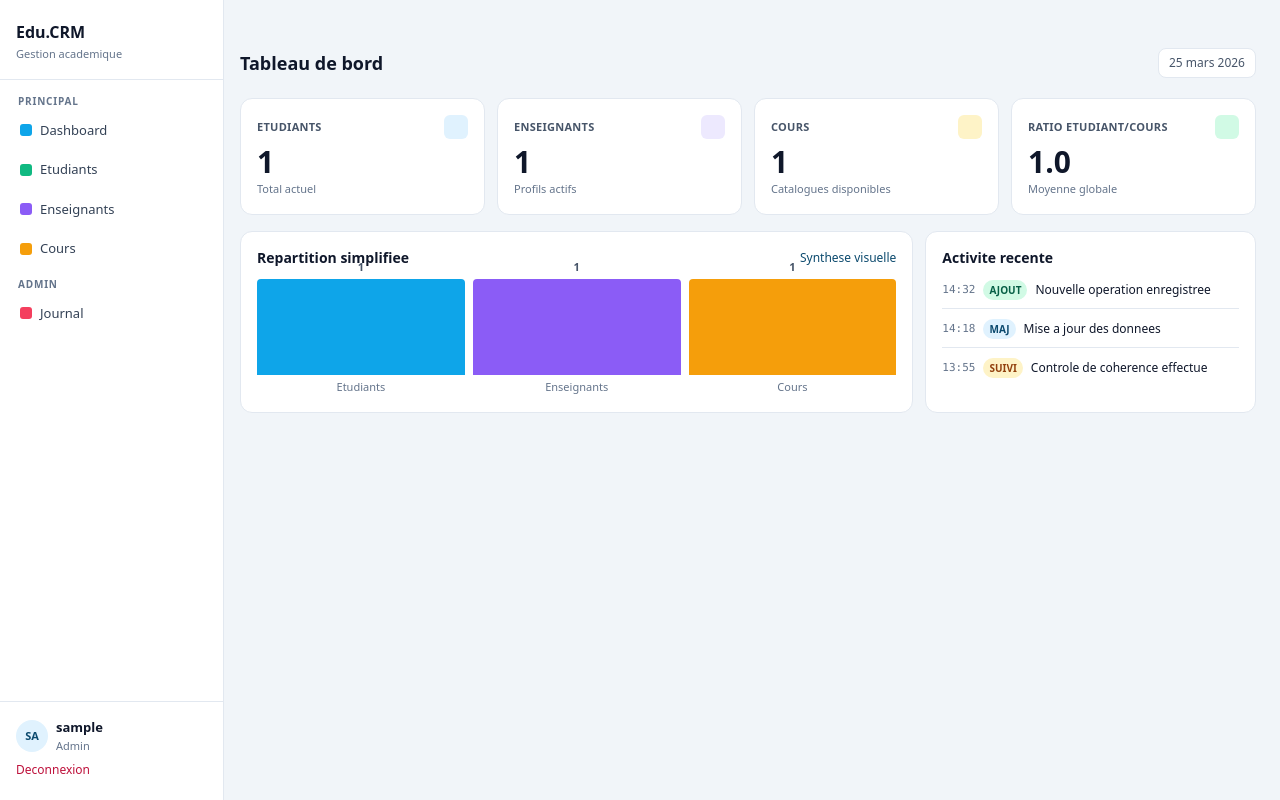
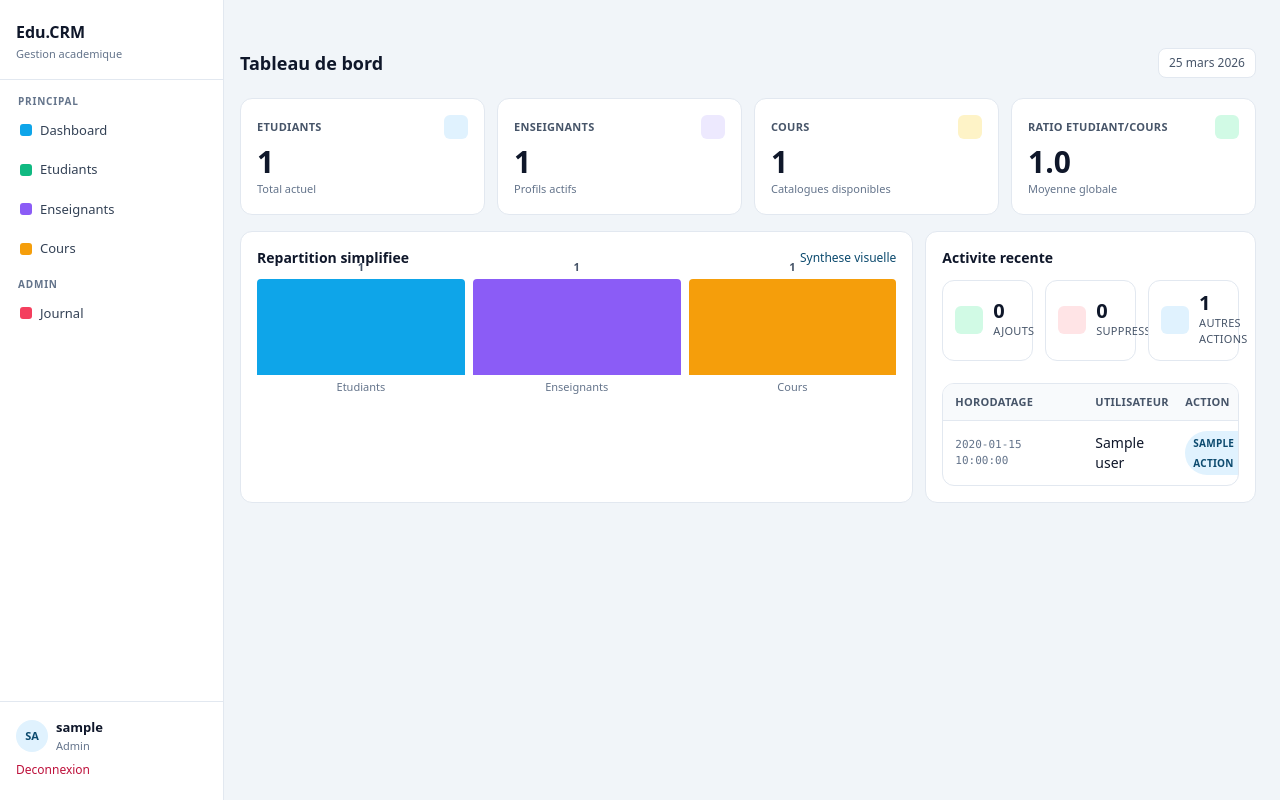
Before and after one commit to Youkyl/-Edu_CRM, a Flask app: template templates/dashboard/index.html in a window 1280 px wide. Run offline with Flask 3, Linux system fonts and the light colour scheme; the visitor is signed in with stand-in values (Sample User, id 1); the template is opened without the code that fills it: most values are stand-ins (such as "Sample title", 1, 10 or a date in 2020); parts of the project's set-up code (start-up, migrations or seed data) failed here and were passed over; some libraries are stand-ins or nearby versions.

Commit message:
Last Modif

```diff
--- a/templates/dashboard/index.html
+++ b/templates/dashboard/index.html
@@ -108,7 +108,82 @@
 			{% if role == 'admin' %}<a class="text-xs text-sky-900" href="{{ url_for('logs.index') }}">Voir le journal</a>{% endif %}
 		</div>
 		<div class="grid gap-2.5">
-			<div class="grid grid-cols-[auto_auto_1fr] gap-2 items-center pb-2 border-b border-slate-200 text-xs">
+
+			{% set ns = namespace(add=0, delete=0, other=0) %}
+{% for log in logs %}
+  {% if 'ADD' in log.action %}
+    {% set ns.add = ns.add + 1 %}
+  {% elif 'DELETE' in log.action %}
+    {% set ns.delete = ns.delete + 1 %}
+  {% else %}
+    {% set ns.other = ns.other + 1 %}
+  {% endif %}
+{% endfor %}
+
+{% if logs %}
+<div class="grid grid-cols-1 md:grid-cols-3 gap-3 mb-3">
+  <div class="bg-white border border-slate-200 rounded-xl p-3 flex items-center gap-2.5">
+    <div class="w-7 h-7 rounded-md bg-emerald-100 shrink-0"></div>
+    <div>
+      <div class="text-xl font-semibold leading-none text-slate-900">{{ ns.add }}</div>
+      <div class="mt-0.5 text-[11px] uppercase tracking-wide text-slate-600">Ajouts</div>
+    </div>
+  </div>
+  <div class="bg-white border border-slate-200 rounded-xl p-3 flex items-center gap-2.5">
+    <div class="w-7 h-7 rounded-md bg-rose-100 shrink-0"></div>
+    <div>
+      <div class="text-xl font-semibold leading-none text-slate-900">{{ ns.delete }}</div>
+      <div class="mt-0.5 text-[11px] uppercase tracking-wide text-slate-600">Suppressions</div>
+    </div>
+  </div>
+  <div class="bg-white border border-slate-200 rounded-xl p-3 flex items-center gap-2.5">
+    <div class="w-7 h-7 rounded-md bg-sky-100 shrink-0"></div>
+    <div>
+      <div class="text-xl font-semibold leading-none text-slate-900">{{ ns.other }}</div>
+      <div class="mt-0.5 text-[11px] uppercase tracking-wide text-slate-600">Autres actions</div>
+    </div>
+  </div>
+</div>
+
+<div class="bg-white border border-slate-200 rounded-xl overflow-hidden">
+  <table class="w-full border-collapse table-fixed">
+    <thead>
+      <tr>
+        <th class="w-[140px] px-3 py-2.5 text-left text-[11px] uppercase tracking-wide text-slate-600 bg-slate-50 border-b border-slate-200">Horodatage</th>
+        <th class="w-[90px] px-3 py-2.5 text-left text-[11px] uppercase tracking-wide text-slate-600 bg-slate-50 border-b border-slate-200">Utilisateur</th>
+        <th class="w-[120px] px-3 py-2.5 text-left text-[11px] uppercase tracking-wide text-slate-600 bg-slate-50 border-b border-slate-200">Action</th>
+        <th class="px-3 py-2.5 text-left text-[11px] uppercase tracking-wide text-slate-600 bg-slate-50 border-b border-slate-200">Cible</th>
+      </tr>
+    </thead>
+    <tbody>
+      {% for log in logs %}
+      <tr class="border-b last:border-b-0 border-slate-200">
+        <td class="px-3 py-2.5 text-[11px] text-slate-500 font-mono">{{ log.timestamp }}</td>
+        <td class="px-3 py-2.5 text-sm text-slate-900">{{ log.user }}</td>
+        <td class="px-3 py-2.5 text-sm text-slate-900">
+          {% if "ADD" in log.action %}
+            <span class="inline-block rounded-full text-[10px] font-semibold px-2 py-0.5 uppercase tracking-wide bg-emerald-100 text-emerald-800">{{ log.action }}</span>
+          {% elif "DELETE" in log.action %}
+            <span class="inline-block rounded-full text-[10px] font-semibold px-2 py-0.5 uppercase tracking-wide bg-rose-100 text-rose-800">{{ log.action }}</span>
+          {% elif "UPDATE" in log.action %}
+            <span class="inline-block rounded-full text-[10px] font-semibold px-2 py-0.5 uppercase tracking-wide bg-amber-100 text-amber-800">{{ log.action }}</span>
+          {% else %}
+            <span class="inline-block rounded-full text-[10px] font-semibold px-2 py-0.5 uppercase tracking-wide bg-sky-100 text-sky-900">{{ log.action }}</span>
+          {% endif %}
+        </td>
+        <td class="px-3 py-2.5 text-sm text-slate-900">{{ log.target }}</td>
+      </tr>
+      {% endfor %}
+    </tbody>
+  </table>
+</div>
+{% else %}
+<div class="text-center bg-white border border-slate-200 rounded-xl p-7">
+  <div class="text-base font-semibold text-slate-900">Aucune activite enregistree</div>
+  <div class="mt-1 text-sm text-slate-500">Les actions effectuees apparaitront ici.</div>
+</div>
+{% endif %}
+			<!-- <div class="grid grid-cols-[auto_auto_1fr] gap-2 items-center pb-2 border-b border-slate-200 text-xs">
 				<span class="text-[11px] text-slate-500 font-mono">14:32</span>
 				<span class="text-[10px] font-semibold px-1.5 py-0.5 rounded-full bg-emerald-100 text-emerald-800">AJOUT</span>
 				<span class="text-slate-900">Nouvelle operation enregistree</span>
@@ -122,7 +197,7 @@
 				<span class="text-[11px] text-slate-500 font-mono">13:55</span>
 				<span class="text-[10px] font-semibold px-1.5 py-0.5 rounded-full bg-amber-100 text-amber-800">SUIVI</span>
 				<span class="text-slate-900">Controle de coherence effectue</span>
-			</div>
+			</div> -->
 		</div>
 	</div>
 </div>
```
Also changed, not shown: routes/dashboard/route.py (+9 -1 lines).
